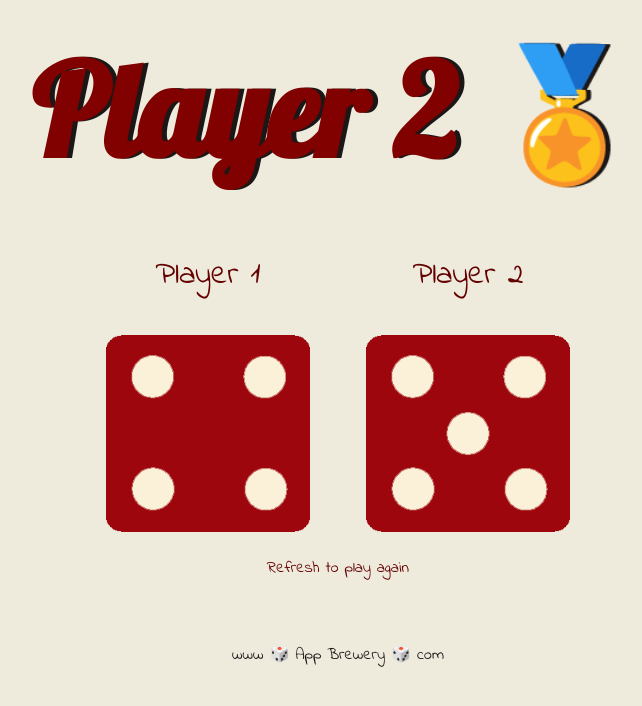
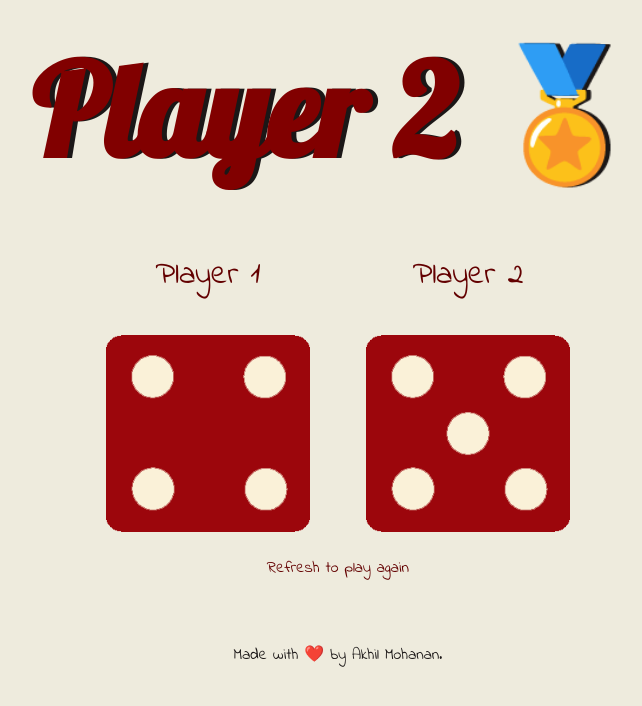
Before and after one commit to AKMohanan/ProjectTheDiceGame, a plain HTML site: page index.html in a window 1280 px wide. Shown: the whole page, without its empty margins (302-944 px from the left). Drawn offline with Linux system fonts and the light colour scheme.

Commit message:
Update index.html

```diff
--- a/index.html
+++ b/index.html
@@ -26,7 +26,7 @@
       <div><p class="msg">Refresh to play again</p></div>
     </div>
 
-    <footer>www 🎲 App Brewery 🎲 com</footer>
+    <footer> Made with ❤️ by Akhil Mohanan.</footer>
     <script src="index.js"></script>
   </body>
 </html>
```
